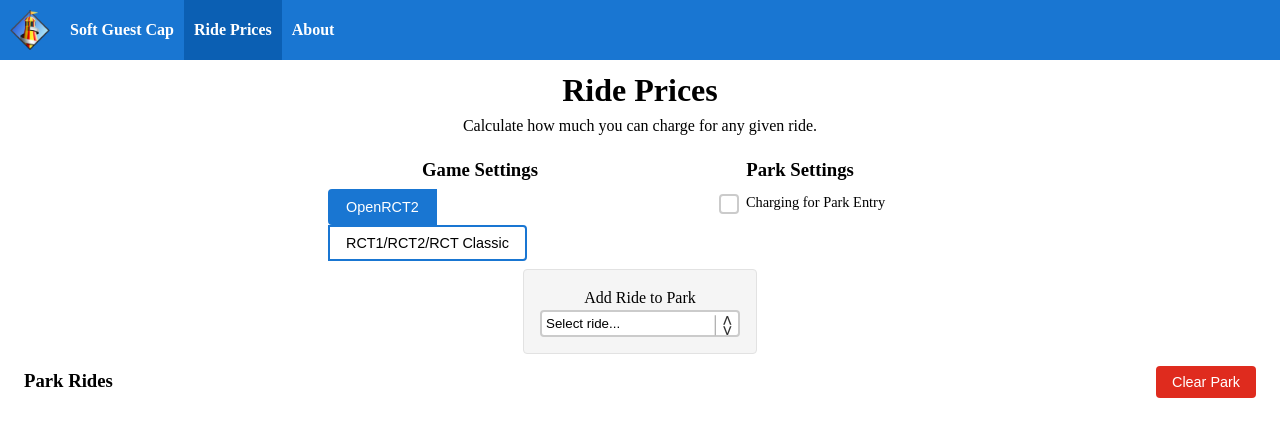
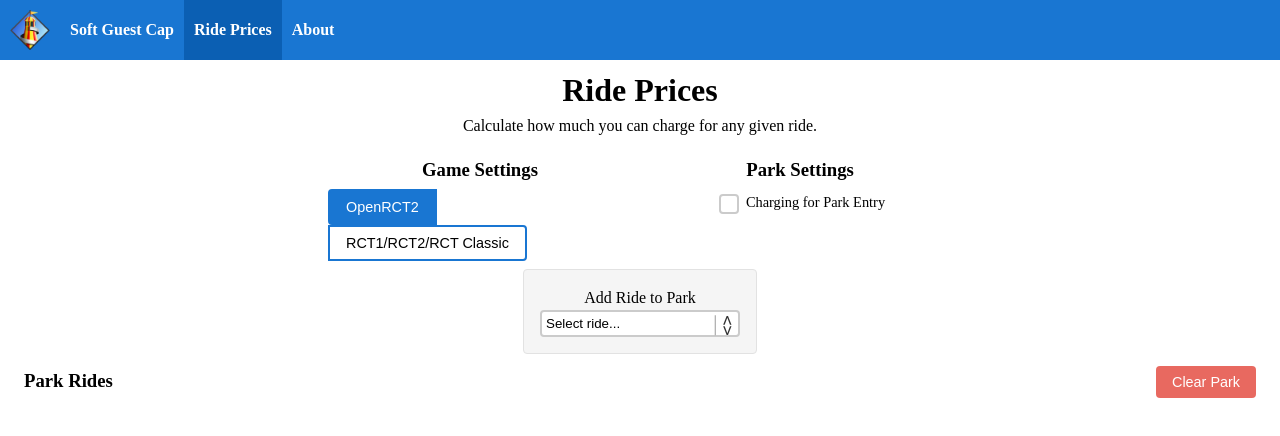
Before and after one commit to KaydeArcane/rct-calculators, an Angular app: page /prices/rides in a window 1280 px wide. Shown: the top 436 px of the page. Built offline with nearby package versions, Linux system fonts and the light colour scheme.

Commit message:
disabled button when no rides to clear, added danger card to reset message

```diff
--- a/src/app/tools/ride-prices/ride-prices.component.html
+++ b/src/app/tools/ride-prices/ride-prices.component.html
@@ -31,11 +31,11 @@
   <div *ngIf="!confirm" class="display_flex justify-content_space-between align-items_baseline">
     <h3>Park Rides</h3>
     <div>
-      <button class="danger" (click)="showConfirm(true)">Clear Park</button>
+      <button class="danger" (click)="showConfirm(true)" [disabled]="placedRides.length < 1">Clear Park</button>
     </div>
   </div>
-  <div *ngIf="confirm" class="display_flex justify-content_space-between align-items_baseline flex-wrap">
-    <h3>Are you sure you want to reset your park?</h3>
+  <div *ngIf="confirm" class="card danger-card display_flex justify-content_space-between align-items_baseline flex-wrap">
+    <h3>Are you sure you want to clear your park?</h3>
     <div class="button-confirm">
       <button class="danger" (click)="clear()">Yes, Clear Park</button>
       <button (click)="showConfirm(false)">Cancel</button>
```
